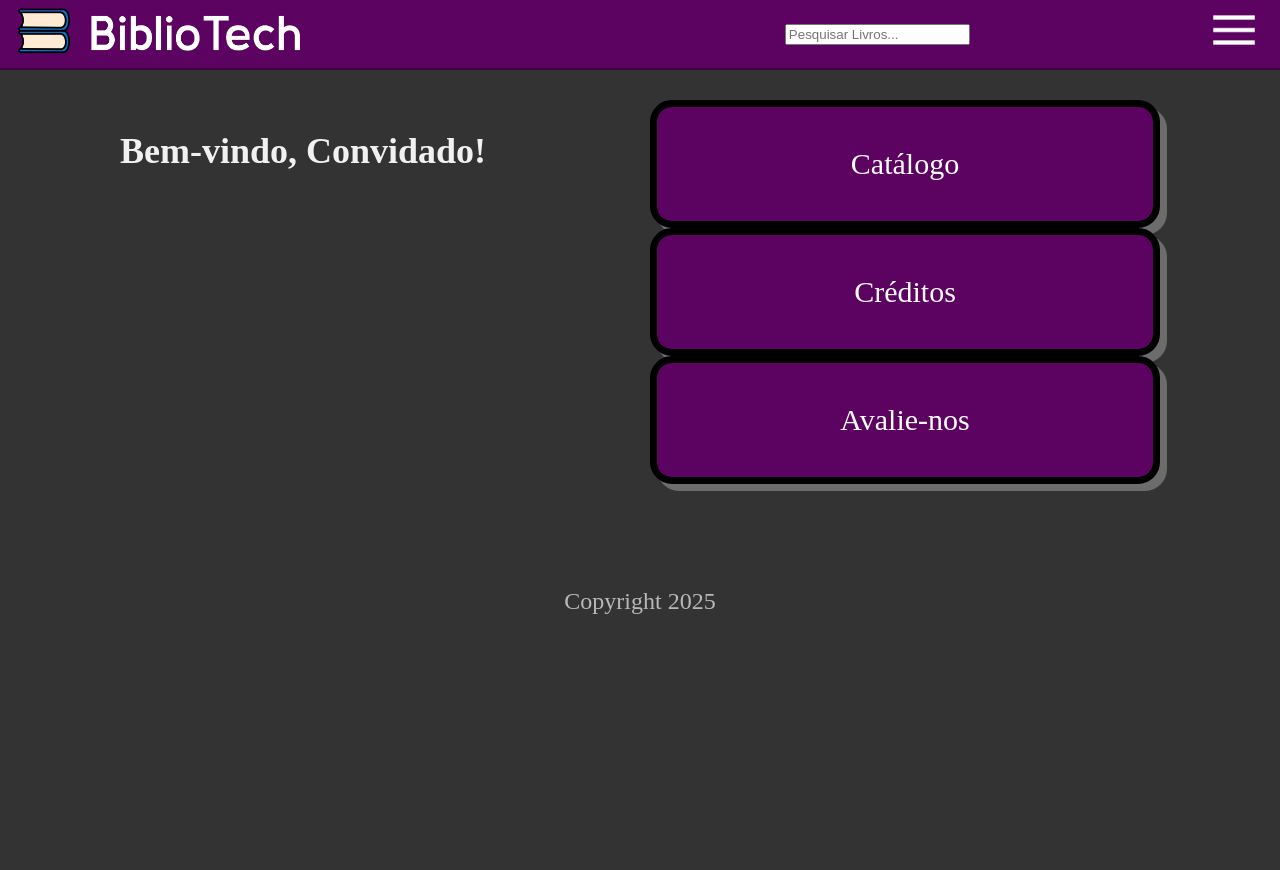
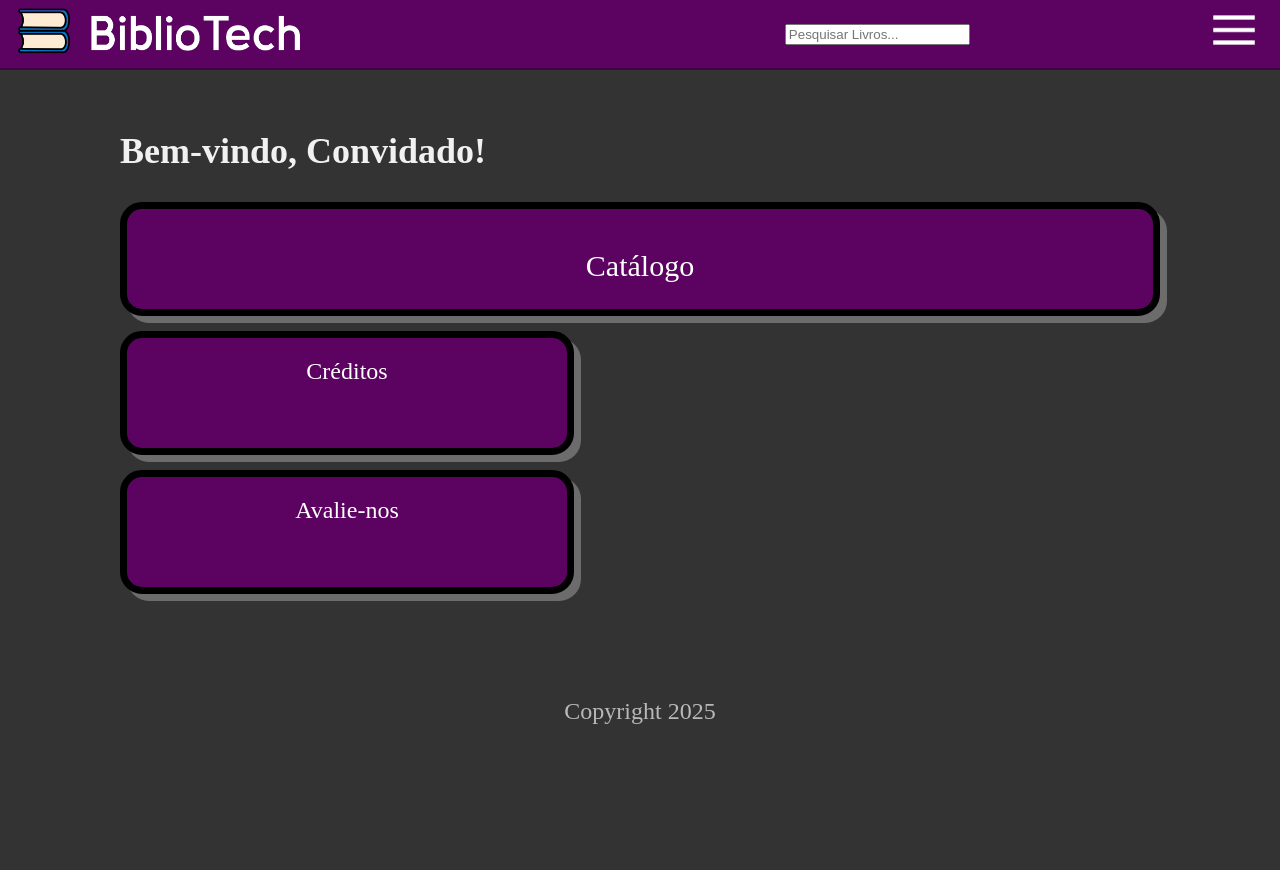
Before and after one commit to Q-tcc/TCC, a Django app: page /home-convidado/ in a window 1280 px wide. Run offline with Django 5.2, Linux system fonts and the light colour scheme.

Commit message:
arrumacao display tela inicio

```diff
--- a/bibliotech/projeto_bibliotech/core/templates/core/home_convidado.html
+++ b/bibliotech/projeto_bibliotech/core/templates/core/home_convidado.html
@@ -12,10 +12,10 @@
         <a href="{% url 'catalogo' %}" class="btn-menu">Catálogo</a>
       </tr>
       <tr>
-        <a href="{% url 'creditos' %}" class="btn-menu">Créditos</a>
+        <a href="{% url 'creditos' %}" class="btn-menu2">Créditos</a>
       </tr>
       <tr>
-        <a href="https://forms.gle/bautCQPkYsk7T8LGA" target="_blank" rel="noopener noreferrer" class="btn-menu">Avalie-nos</a>
+        <a href="https://forms.gle/bautCQPkYsk7T8LGA" target="_blank" rel="noopener noreferrer" class="btn-menu2">Avalie-nos</a>
       </tr>
     </table>
   </div>
--- a/bibliotech/projeto_bibliotech/static/css/auth.css
+++ b/bibliotech/projeto_bibliotech/static/css/auth.css
@@ -9,7 +9,7 @@
     --auth-bg-transparent: rgba(0, 0, 0, 0.6);
     --auth-input-bg: rgba(255, 255, 255, 0.1);
     --auth-input-border: rgba(255, 255, 255, 0.5);
-    --font-pixel: 'Trebuchet MS, sans-serif', bold;
+    --font-pixel:'Kullim Park', bold;
 }
 
 
@@ -22,6 +22,7 @@
 
 
     display: flex;
+    flex-direction: column;
     align-items: center;
     justify-content: flex-start;
 
--- a/bibliotech/projeto_bibliotech/static/css/style.css
+++ b/bibliotech/projeto_bibliotech/static/css/style.css
@@ -13,7 +13,7 @@
     --shadow-button: #6c6c6c;
 
 
-    --font-pixel: 'Trebuchet MS, sans-serif', bold;
+    --font-pixel: 'Century Gothic', bold;
 }
 
 [tema-claro-escuro="light"] {
@@ -151,11 +151,6 @@ footer {
 }
 
 
-.dashboard-menu {
-    display: flex;
-    flex-direction: row;
-    gap: 15px;
-}
 
 .btn-menu {
     display: block;
@@ -167,14 +162,39 @@ footer {
     background-color: var(--primary-color);
     border-radius: 22px;
     border: 7px solid var(--border-button);
-    font-family: 'Trebuchet MS, sans-serif', bold;;
+    font-family: var(--font-pixel);
     box-shadow: 7px 7px 0px var(--shadow-button);
     transition: all 0.1s ease-out;
+    width: 800px;
+    height: 20px;
 }
 .btn-menu:hover {
     transform: translate(2px, 2px);
     box-shadow: 2px 2px 0px var(--primary-color);
 }
+
+.btn-menu2 {
+    display: block;
+    padding: 20px;
+    margin-top: 15px;
+    font-size: 24px;
+    text-align: center;
+    text-decoration: none;
+    color: #ffffff;
+    background-color: var(--primary-color);
+    border-radius: 22px;
+    border: 7px solid var(--border-button);
+    font-family: var(--font-pixel);
+    box-shadow: 7px 7px 0px var(--shadow-button);
+    transition: all 0.1s ease-out;
+    width: 400px;
+    height: 70px;
+}
+.btn-menu2:hover {
+    transform: translate(2px, 2px);
+    box-shadow: 2px 2px 0px var(--primary-color);
+}
+
 
 
 @media (min-width: 768px) {
@@ -186,11 +206,7 @@ footer {
 
 
     .dashboard-menu {
-        display: grid;
-        grid-template-columns: repeat(2, 1fr);
-        gap: 20px;
-        justify-items: stretch;
-        align-items: stretch;
+
     }
 
 
```
Also changed, not shown: bibliotech/projeto_bibliotech/core/templates/core/home_cliente.html (+4 -4 lines).
